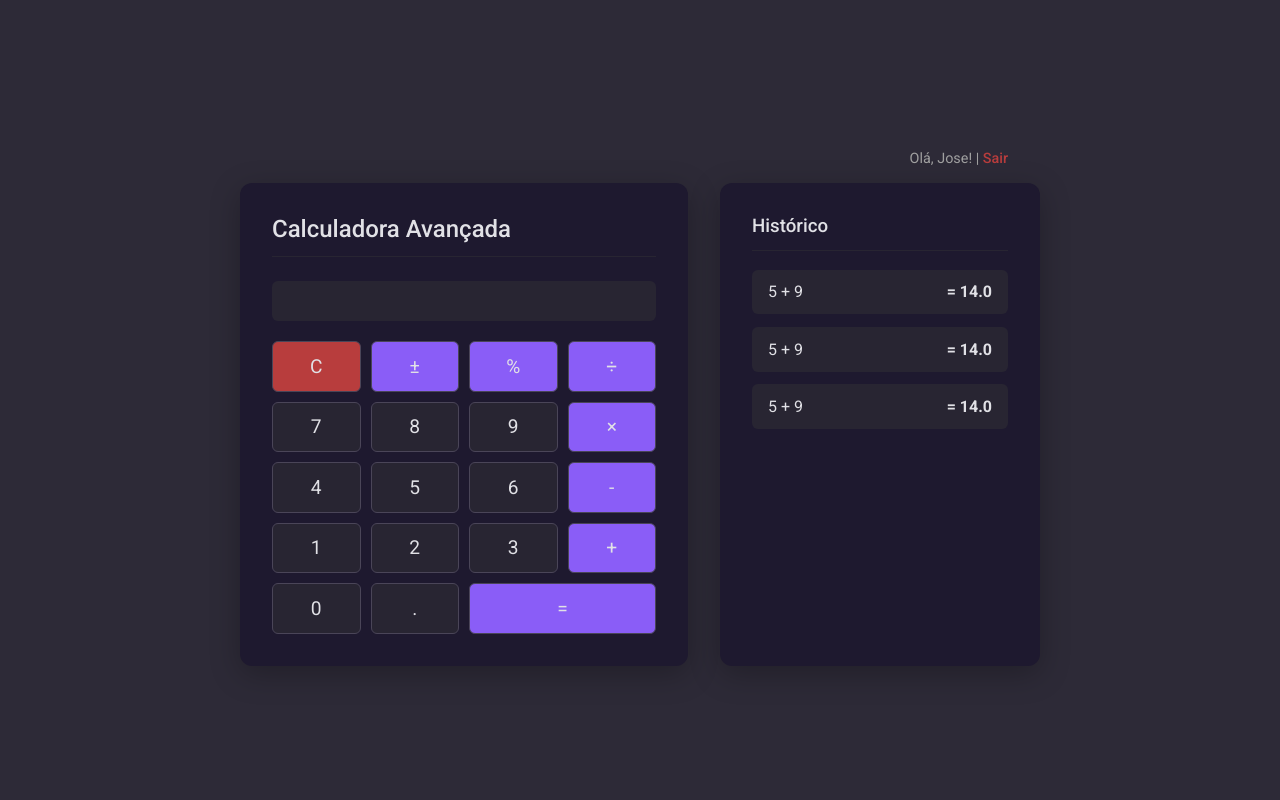
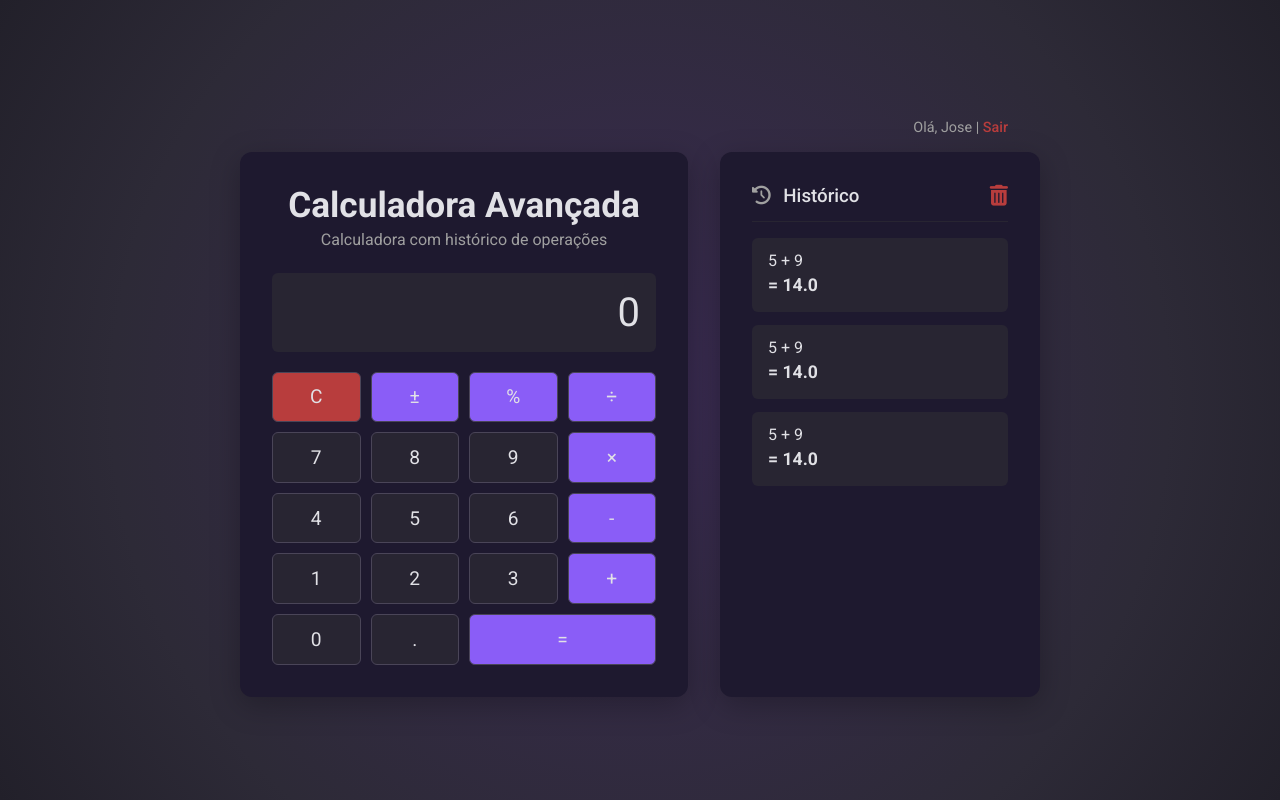
Before and after one commit to zeguil/CALCULATOR-KOGUI, a Django app: page /home/ in a window 1280 px wide. Run offline with Django 5.2, Linux system fonts and the light colour scheme; a user stored in the database is signed in; data comes from the database, SQL or seed files in the repository; both versions use the stored data as it was after the commit.

Commit message:
edit template

```diff
--- a/core/urls.py
+++ b/core/urls.py
@@ -6,4 +6,5 @@ urlpatterns = [
     path('login/', views.login_usuario, name='login'),
     path('logout/', views.logout_usuario, name='logout'),
     path('home/', views.calculadora, name='calculadora'),
+    path('delete-latest-history/', views.delete_latest_history, name='delete_latest_history'),
 ]
--- a/core/views.py
+++ b/core/views.py
@@ -85,3 +85,16 @@ def calculadora(request):
     contexto['historico'] = operacoes_recentes
 
     return render(request, 'home/index.html', contexto)
+
+@login_required
+def delete_latest_history(request):
+    if request.method == 'POST':
+        try:
+            latest_operation = Operacao.objects.filter(usuario=request.user).order_by('-dt_inclusao').first()
+            if latest_operation:
+                latest_operation.delete()
+
+        except Operacao.DoesNotExist:
+            pass
+
+    return redirect('calculadora')
--- a/templates/home/index.html
+++ b/templates/home/index.html
@@ -5,6 +5,7 @@
     <link rel="preconnect" href="https://fonts.googleapis.com">
     <link rel="preconnect" href="https://fonts.gstatic.com" crossorigin>
     <link href="https://fonts.googleapis.com/css2?family=Roboto:wght@400;500;700&display=swap" rel="stylesheet">
+    <link rel="stylesheet" href="https://cdnjs.cloudflare.com/ajax/libs/font-awesome/6.0.0-beta3/css/all.min.css">
     <style>
         :root {
             --bg-color: #2D2A37;
@@ -19,7 +20,8 @@
         body {
             font-family: 'Roboto', sans-serif;
             margin: 0;
-            background-color: var(--bg-color);
+            background-image: radial-gradient(circle at center, #3A2B52 0%, #2D2A37 70%, #22202A 100%);
+            background-color: #2D2A37;
             color: var(--text-color);
             display: flex;
             flex-direction: column;
@@ -52,19 +54,40 @@
             max-width: 800px;
         }
 
-        .main-content, .sidebar {
+        .main-content {
             background-color: var(--panel-bg);
             padding: 2rem;
             border-radius: 12px;
             box-shadow: 0 8px 30px rgba(0,0,0,0.25);
-        }
-
-        .main-content {
             flex: 3;
         }
 
         .sidebar {
+            background-color: var(--panel-bg);
+            padding: 2rem;
+            border-radius: 12px;
+            box-shadow: 0 8px 30px rgba(0,0,0,0.25);
             flex: 2;
+            display: flex;
+            flex-direction: column;
+        }
+
+        .calculator-header {
+            text-align: center;
+            margin-bottom: 1.5rem;
+        }
+
+        .calculator-header h2 {
+            border-bottom: none;
+            padding-bottom: 0.2rem;
+            margin-bottom: 0;
+            font-size: 2.2rem;
+            font-weight: 700;
+        }
+
+        .calculator-header p {
+            color: var(--text-secondary);
+            margin: 0;
         }
 
         h2, h3 {
@@ -145,12 +168,16 @@
             background: #3c2a34;
         }
 
+        .historico {
+            flex-grow: 1;
+            overflow-y: auto;
+            min-height: 0;
+        }
+
         .historico ul {
             list-style: none;
             padding: 0;
             margin: 0;
-            max-height: 50vh;
-            overflow-y: auto;
         }
 
         .historico li {
@@ -159,24 +186,79 @@
             margin-bottom: 0.8rem;
             border-radius: 6px;
             font-size: 1rem;
+        }
+
+        .historico li span {
+            display: block;
+        }
+
+        .historico li strong {
+            display: block;
+            margin-top: 0.3rem;
+            font-size: 1.1rem;
+        }
+
+        .historico li small {
+            display: block;
+            font-size: 0.8em;
+            color: var(--text-secondary);
+            margin-top: 0.3rem;
+        }
+
+        .historico-header {
             display: flex;
             justify-content: space-between;
+            align-items: center;
+            border-bottom: 1px solid var(--input-bg);
+            padding-bottom: 0.8rem;
+            margin-bottom: 1rem;
         }
+
+        .historico-header h3 {
+            margin: 0;
+            padding: 0;
+            border-bottom: none;
+        }
+
+        .historico-header .clear-history-btn {
+            background: none;
+            border: none;
+            color: var(--accent-red);
+            font-size: 1.3rem;
+            cursor: pointer;
+            transition: color 0.2s;
+            padding: 0;
+        }
+
+        .historico-header .clear-history-btn:hover {
+            color: #ff6b6b;
+        }
+
+        .historico-header h3 i {
+            margin-right: 0.5rem;
+            color: var(--text-secondary);
+        }
+
     </style>
 </head>
 <body>
     <div class="header">
-        <span>Olá, {{ user.username|title }}!</span> | <a href="{% url 'logout' %}">Sair</a>
+        <span>Olá, {{ user.username|title }}</span> | <a href="{% url 'logout' %}">Sair</a>
     </div>
 
     <div class="container">
         <div class="main-content">
-            <h2>Calculadora Avançada</h2>
+
+            <div class="calculator-header">
+                <h2>Calculadora Avançada</h2>
+                <p>Calculadora com histórico de operações</p>
+            </div>
+
             <div class="calculator-grid">
                 <div class="display" id="display"></div>
                 <button class="clear" data-value="C">C</button>
-                <button class="operator" data-value="*">±</button>
-                <button class="operator" data-value="*">%</button>
+                <button class="operator" data-value="negate">±</button>
+                <button class="operator" data-value="percent">%</button>
                 <button class="operator" data-value="/">÷</button>
                 <button data-value="7">7</button>
                 <button data-value="8">8</button>
@@ -217,13 +299,23 @@
         </div>
 
         <div class="sidebar">
-            <h3>Histórico</h3>
+            <div class="historico-header">
+                <h3><i class="fas fa-history"></i> Histórico</h3>
+                <form id="deleteLatestForm" method="post" action="{% url 'delete_latest_history' %}">
+                    {% csrf_token %}
+                    <button type="submit" class="clear-history-btn" title="Excluir último registro">
+                        <i class="fas fa-trash-alt"></i>
+                    </button>
+                </form>
+            </div>
+
             <div class="historico">
                 <ul>
                     {% for op in historico %}
                         <li>
                             <span>{{ op.parametros }}</span>
                             <strong>= {{ op.resultado }}</strong>
+                            <small>{{ op.data_hora|date:"H:i" }}</small> {# Formata para HH:MM #}
                         </li>
                     {% empty %}
                         <li>Nenhum cálculo realizado ainda.</li>
@@ -246,6 +338,7 @@
             let currentInput = '';
             let previousInput = '';
             let operation = null;
+            let resetDisplay = false;
 
             buttons.forEach(button => {
                 button.addEventListener('click', () => {
@@ -255,36 +348,75 @@
                         currentInput = '';
                         previousInput = '';
                         operation = null;
-                        display.textContent = '';
+                        display.textContent = '0';
+                        resetDisplay = false;
+                    } else if (value === 'negate') {
+                        if (currentInput !== '') {
+                            currentInput = String(parseFloat(currentInput) * -1);
+                        } else if (previousInput !== '') {
+                            previousInput = String(parseFloat(previousInput) * -1);
+                        }
+                    } else if (value === 'percent') {
+                        if (currentInput !== '') {
+                            currentInput = String(parseFloat(currentInput) / 100);
+                        } else if (previousInput !== '') {
+                            previousInput = String(parseFloat(previousInput) / 100);
+                        }
                     } else if (['+', '-', '*', '/'].includes(value)) {
-                        if (currentInput === '') return;
-                        if (previousInput !== '') {
-                            performCalculation();
+                        if (currentInput === '' && previousInput === '') return;
+
+                        if (currentInput !== '' && previousInput !== '' && operation !== null) {
+                            performCalculation(false);
+                        } else if (currentInput !== '') {
+                             previousInput = currentInput;
                         }
                         operation = value;
-                        previousInput = currentInput;
                         currentInput = '';
+                        resetDisplay = true;
                     } else if (value === '=') {
                         if (currentInput === '' || previousInput === '' || operation === null) return;
-                        performCalculation();
+                        performCalculation(true);
+                        return;
                     } else {
-                        currentInput += value;
+                        if (resetDisplay) {
+                            currentInput = value;
+                            resetDisplay = false;
+                        } else {
+                            if (value === '.' && currentInput.includes('.')) return;
+                            currentInput += value;
+                        }
                     }
                     updateDisplay();
                 });
             });
 
             function updateDisplay() {
-                display.textContent = currentInput || previousInput || '0';
+                if (operation && currentInput === '' && previousInput !== '') {
+                    display.textContent = `${previousInput} ${getOperatorSymbol(operation)}`;
+                } else {
+                    display.textContent = currentInput || previousInput || '0';
+                }
             }
 
-            function performCalculation() {
+            function getOperatorSymbol(op) {
+                switch (op) {
+                    case '*': return '×';
+                    case '/': return '÷';
+                    case '+': return '+';
+                    case '-': return '-';
+                    default: return op;
+                }
+            }
+
+            function performCalculation(resetForNewOperation) {
                 num1Input.value = previousInput;
                 operadorInput.value = operation;
                 num2Input.value = currentInput;
 
                 calculatorForm.submit();
             }
+
+            display.textContent = '0';
         });
     </script>
 </body>
```
Also changed, not shown: db.sqlite3.
